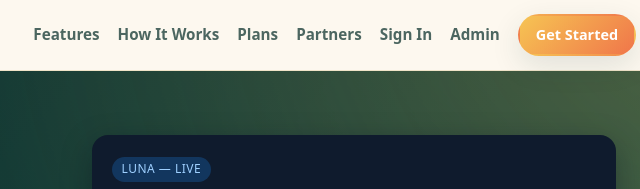
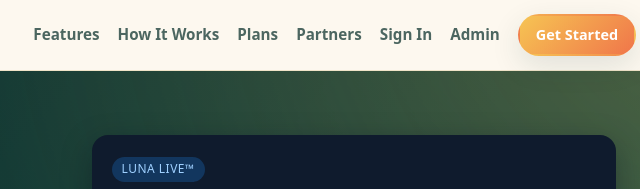
Before and after one commit to cmitch944/getluminacredit.com, a plain HTML site: page index.html in a window 1280 px wide. Shown: the top 189 px of the page, 594-1234 px from the left. Drawn offline with Linux system fonts and the light colour scheme.

Commit message:
Badge: Luna Live™

```diff
--- a/index.html
+++ b/index.html
@@ -228,7 +228,7 @@
     .llc-fallbacks a{color:#9fd0ff}
   </style>
 
-  <span class="llc-badge">Luna — Live</span>
+  <span class="llc-badge">Luna Live™</span>
   <h3 class="llc-title">Questions about partnering? Talk to Luna live.</h3>
   <p class="llc-sub">Luna is Clay Mitchell's assistant. She'll walk you through how Lumina Credit works for partners, what it costs, and how your declined customers come back ready — live on video, right now.</p>
 
```
